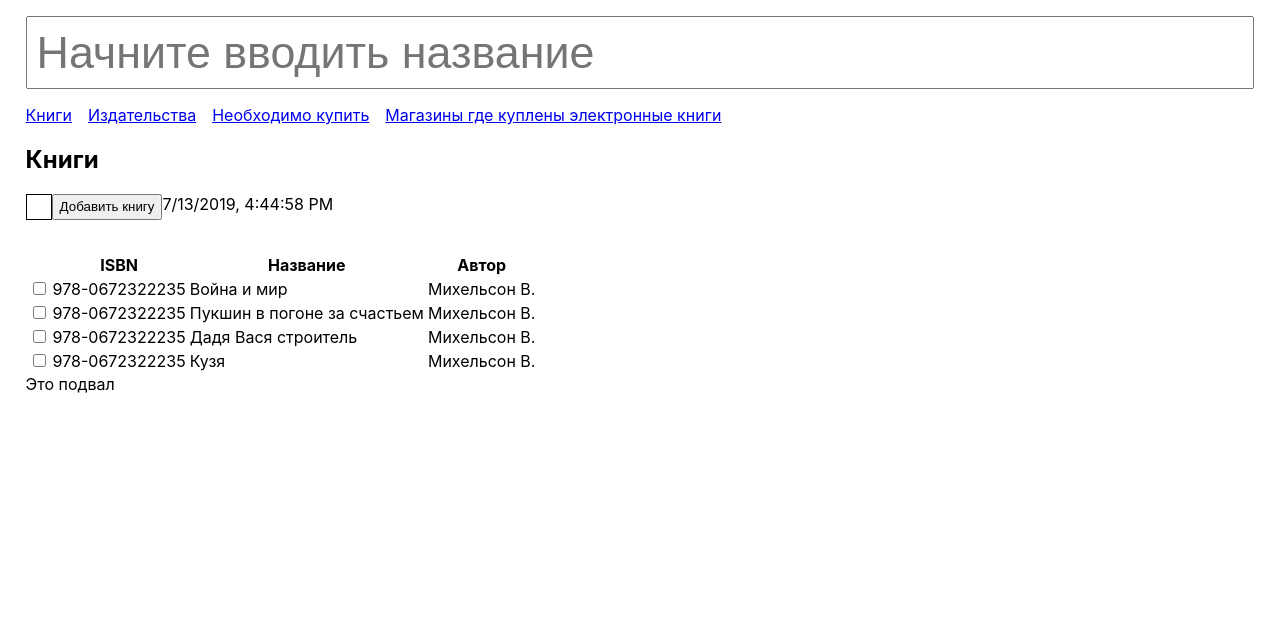
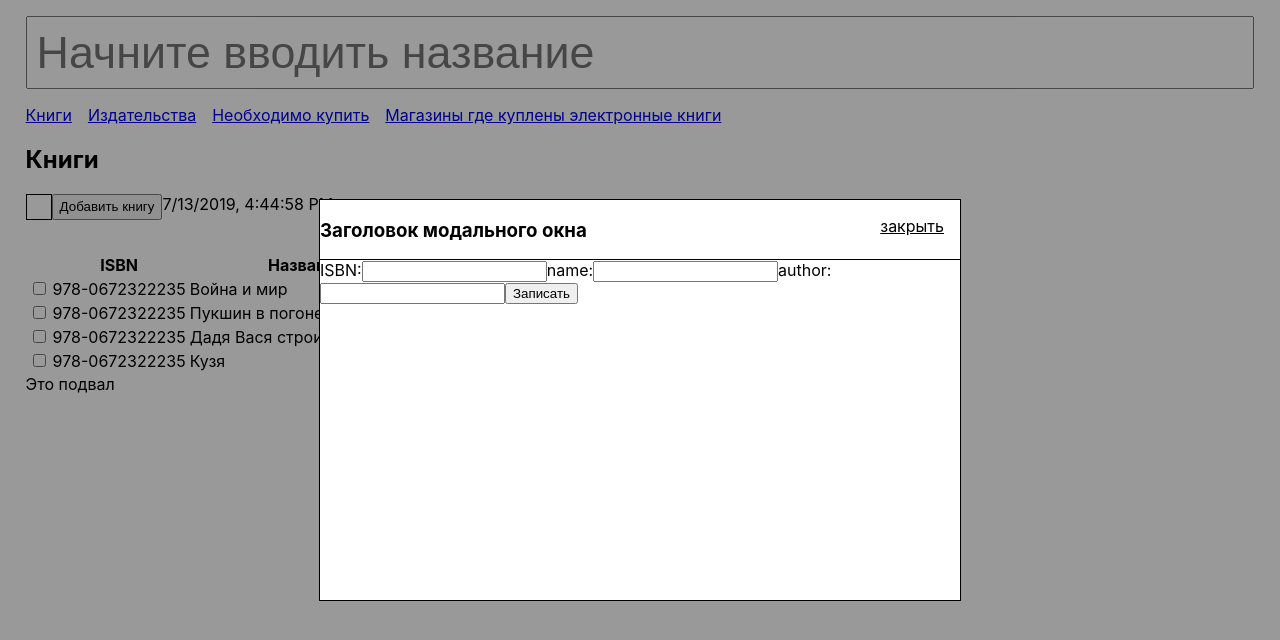
Before and after one commit to workonika/library, a React (Create React App) app: page / in a window 1280 px wide. Both pictures are taken after a click on the button "Добавить книгу". Shown: the top 640 px of the page. Built offline with nearby package versions, Linux system fonts and the light colour scheme.

Commit message:
Модал переделан на стэйтлесс компонент; КонтролПанел сделан в виде компеонента с состоянием управляющим компонентами без состояния и сделан в виде класса

```diff
--- a/src/ControlPanel/ControlPanel.js
+++ b/src/ControlPanel/ControlPanel.js
@@ -5,21 +5,31 @@ import Modal from "../Modal/Modal";
 import Clock from "../Clock/Clock";
 import "./ControlPanel.css";
 
-export default function ControlPanel (props){
-    const {condition, parentCallback} = props.selectCheckboxesProps;
-    const {buttonText} = props.buttonProps;
-    const [modalVisibility, setModalVisibility] = useState("hide");
+export default class ControlPanel extends React.Component {
 
-    function hideShowModal() {
-
-        setModalVisibility("");
-        console.log(modalVisibility);
+    constructor(props){
+        super(props);
+        this.state = {modalVisibility: "hide"}
     }
 
-    return <div className={"control-panel"}>
-            <Modal visibility={modalVisibility}/>
-            <SelectCheckboxes {...{condition, parentCallback}}/>
-            <Button {...{buttonText, parentCallback:hideShowModal}}/>
+    //const {condition, parentCallback} = props.selectCheckboxesProps;
+    //const {buttonText} = props.buttonProps;
+    //const [modalVisibility, setModalVisibility] = useState("hide");
+
+    showModal = ()=>{
+        this.setState({modalVisibility: ""});
+    }
+
+    hideModal = ()=>{
+        this.setState({modalVisibility: "hide"});
+    }
+
+    render(){
+        return <div className={"control-panel"}>
+            <Modal visibility={this.state.modalVisibility} parentCallback={this.hideModal}/>
+            <SelectCheckboxes {...this.props.selectCheckboxesProps}/>
+            <Button {...this.props.buttonProps} parentCallback={this.showModal}/>
             <Clock />
         </div>;
+    }
 }
--- a/src/Modal/Modal.js
+++ b/src/Modal/Modal.js
@@ -2,41 +2,29 @@ import React from "react";
 import { toggleClass } from "../library/fn";
 import "./Modal.css";
 
-export default class Modal extends React.Component{
+export default function Modal(props) {
     //В данный момент хардкод формы заполнения книги
 
-    constructor(props){
-        super(props);
-        this.cssClassModal = "fix substrate";
+    let cssClassModal = "fix substrate";
 
-        this.state = {
-            visibility: this.props.visibility
-        }
-    }
+    const randomizer = () => Math.floor(Math.random() * (new Date).getTime());
 
-    randomizer = () => Math.floor(Math.random() * (new Date).getTime());
+    const isbnId = randomizer();
+    const nameId = randomizer();
+    const authorId = randomizer();
 
-    isbnId = this.randomizer();
-    nameId = this.randomizer();
-    authorId = this.randomizer();
-
-    hideModal = () => {
-        this.setState((prevState, props)=>{console.log(prevState, props)}, function(a,b,c){console.log(a,b,c)});
-    }
-
-    render(){
     return (
-            <div className={toggleClass(this.cssClassModal, this.state.visibility)}>
+        <div className={toggleClass(cssClassModal, props.visibility)}>
             <div className={"fix modal border background shadow"}>
                 <div className={"header"}>
                     <h3>Заголовок модального окна</h3>
-                        <span className={"close"} title={"Закрыть"} onClick={this.hideModal}>закрыть</span>
+                    <span className={"close"} title={"Закрыть"} onClick={props.parentCallback}>закрыть</span>
                 </div>
                 <div>
                     <form>
-                            <label htmlFor={this.isbnId} >ISBN:</label><input name="isbn" type="text" id={this.isbnId}/>
-                            <label htmlFor={this.nameId} >name:</label><input name="name" type="text" id={this.nameId}/>
-                            <label htmlFor={this.authorId} >author:</label><input name="author" type="text" id={this.authorId}/>
+                        <label htmlFor={isbnId} >ISBN:</label><input name="isbn" type="text" id={isbnId}/>
+                        <label htmlFor={nameId} >name:</label><input name="name" type="text" id={nameId}/>
+                        <label htmlFor={authorId} >author:</label><input name="author" type="text" id={authorId}/>
                         <button>Записать</button>
                     </form>
                 </div>
@@ -44,4 +32,3 @@ export default class Modal extends React.Component{
         </div>
         );
 }
-}
```
Lines whose indentation alone changed are shown as unchanged.
